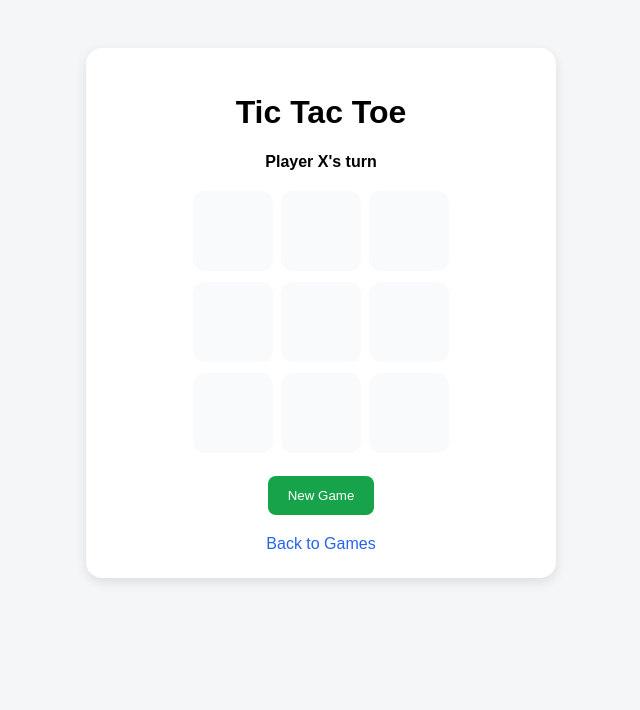
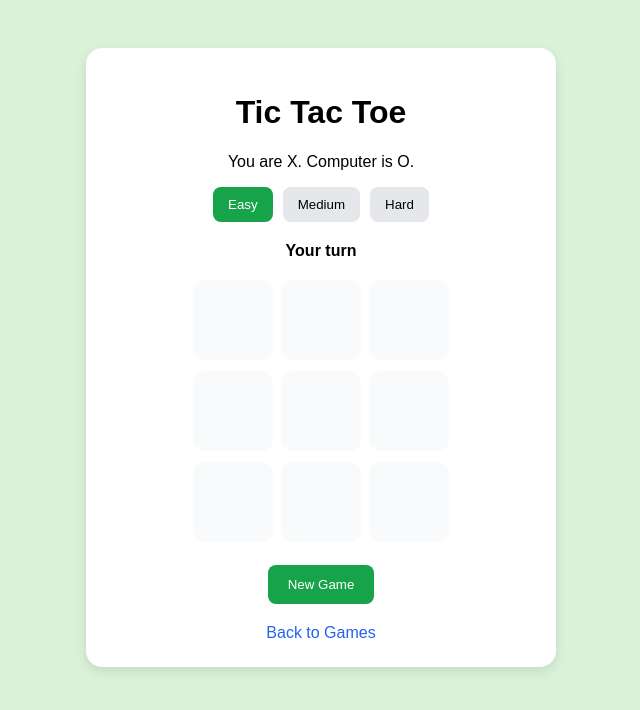
Before and after one commit to paulfelixferns-rgb/guess-games, a FastAPI app: page /tic-tac-toe in a window 1280 px wide. Shown: the top 710 px of the page, without its empty margins (319-959 px from the left). Run offline with FastAPI, Linux system fonts and the light colour scheme.

Commit message:
Add files via upload

```diff
--- a/templates/tictactoe.html
+++ b/templates/tictactoe.html
@@ -5,7 +5,7 @@
     <style>
         body {
             font-family: Arial, sans-serif;
-            background: #f4f6f8;
+            background: #d9f2d9;
             text-align: center;
             padding: 40px;
         }
@@ -16,6 +16,23 @@
             box-shadow: 0 4px 12px rgba(0,0,0,0.1);
             max-width: 420px;
             margin: auto;
+        }
+        .levels {
+            display: flex;
+            justify-content: center;
+            gap: 10px;
+            margin-bottom: 20px;
+        }
+        .levels button {
+            padding: 10px 15px;
+            border: none;
+            border-radius: 8px;
+            background: #e5e7eb;
+            cursor: pointer;
+        }
+        .levels button.active {
+            background: #16a34a;
+            color: white;
         }
         .board {
             display: grid;
@@ -63,16 +80,42 @@
 <body>
     <div class="card">
         <h1>Tic Tac Toe</h1>
+        <p>You are X. Computer is O.</p>
+
+        <div class="levels">
+            <form action="/tic-tac-toe/difficulty" method="post">
+                <input type="hidden" name="difficulty" value="easy">
+                <button class="{% if difficulty == 'easy' %}active{% endif %}">
+                    Easy
+                </button>
+            </form>
+
+            <form action="/tic-tac-toe/difficulty" method="post">
+                <input type="hidden" name="difficulty" value="medium">
+                <button class="{% if difficulty == 'medium' %}active{% endif %}">
+                    Medium
+                </button>
+            </form>
+
+            <form action="/tic-tac-toe/difficulty" method="post">
+                <input type="hidden" name="difficulty" value="hard">
+                <button class="{% if difficulty == 'hard' %}active{% endif %}">
+                    Hard
+                </button>
+            </form>
+        </div>
 
         <p class="status">
             {% if game_over %}
                 {% if winner == "Draw" %}
                     It is a draw!
+                {% elif winner == "X" %}
+                    You win!
                 {% else %}
-                    Player {{ winner }} wins!
+                    Computer wins!
                 {% endif %}
             {% else %}
-                Player {{ current_player }}'s turn
+                Your turn
             {% endif %}
         </p>
 
```
